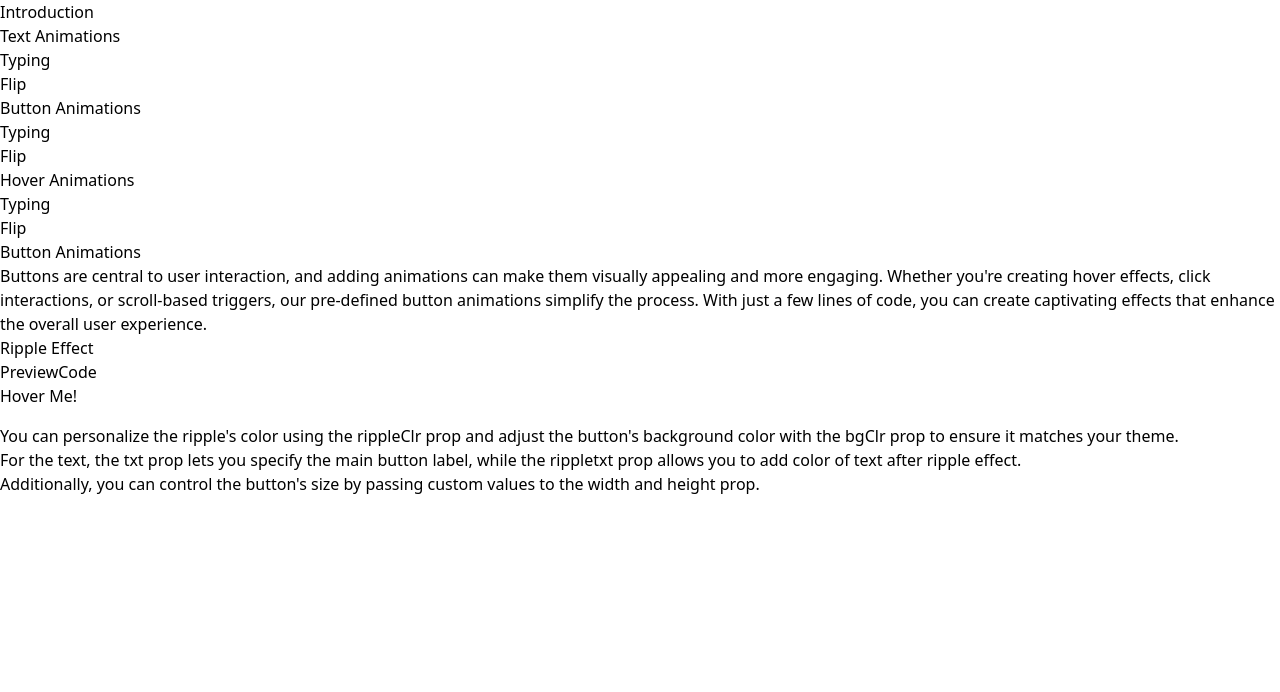
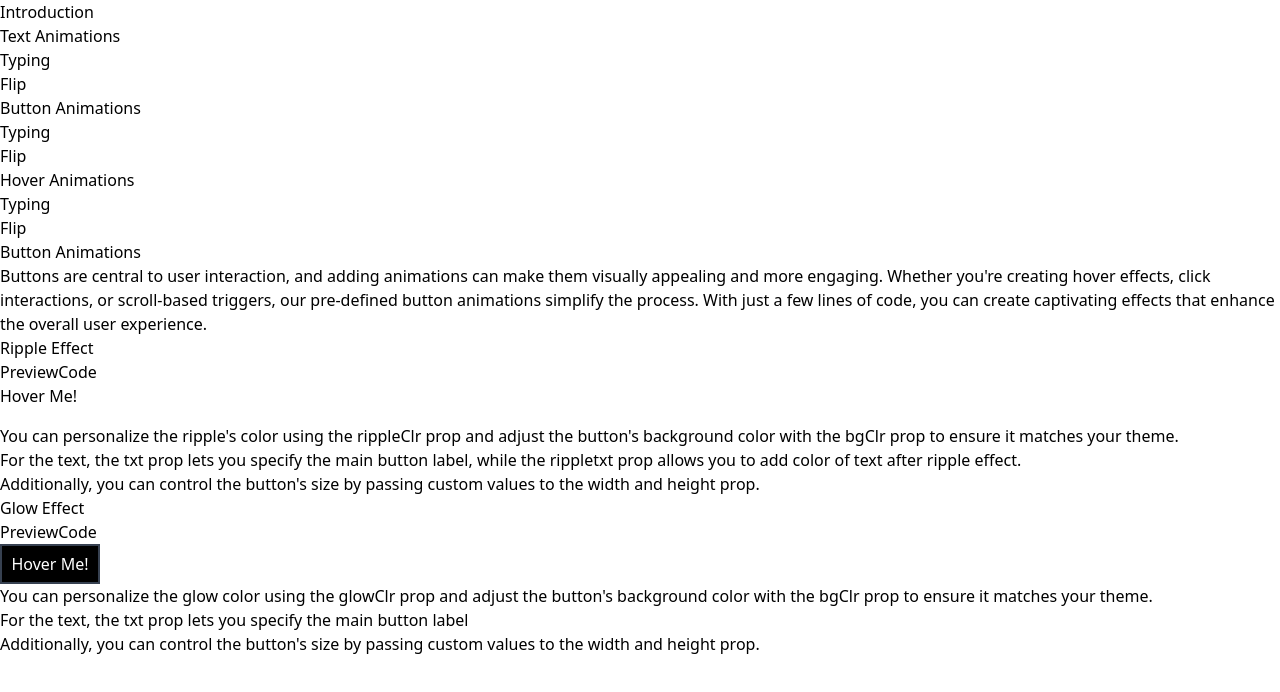
Before and after one commit to Hello-Utkarsh/AnimateCN, a React (Vite) app: page /docs in a window 1280 px wide. Shown: the top 692 px of the page. Built offline with nearby package versions, Linux system fonts and the light colour scheme; no server answers; a web font is replaced by a local one.

Commit message:
added glow effect

```diff
--- /dev/null
+++ b/src/components/BtnAnimations/Glow.tsx
@@ -0,0 +1,39 @@
+import { useState } from 'react'
+import { motion } from 'motion/react'
+
+export default function Glow(props: any) {
+    const [hovered, setHover] = useState(false)
+    const { bgClr, width, height, children, bdrClr, glowClr, txt, glowTxt } = props
+
+    return (
+        <div className='flex justify-center items-center w-fit relative'>
+            <motion.button
+                animate={hovered ? {
+                    borderWidth: 2,
+                    borderStyle: "solid",
+                    borderColor: glowClr || "#1e9bff",
+                    boxShadow: `0 0 20px ${glowClr || '#1e9bff'}`,
+                    color: glowTxt || "white"
+                } : { borderColor: bdrClr || "#374151", borderWidth: 2 }}
+                transition={{ duration: 0.2 }}
+                style={{
+                    backgroundColor: bgClr || "black",
+                    width: Number(width),
+                    height: Number(height) || 40,
+                    color: txt || "white"
+                }}
+                className='rounded-md border-gray-700'
+                onMouseEnter={() => { setHover(true) }} onMouseOut={() => setHover(false)}>{children || "Button"}</motion.button>
+            <motion.div variants={{
+                basic: { width: 6, background: 'black', left: '20%', skewX: 25 },
+                hovered: { width: 12, background: 'black', left: '70%', skewX: -25 }
+            }}
+                animate={hovered ? 'hovered' : 'basic'} className='absolute top-0 h-[2px]' />
+            <motion.div variants={{
+                basic: { width: 6, background: 'black', right: '20%', skewX: -25 },
+                hovered: { width: 12, background: 'black', right: '70%', skewX: 25 }
+            }}
+                animate={hovered ? 'hovered' : 'basic'} className='absolute bottom-0 h-[2px]' />
+        </div>
+    )
+}
--- a/src/components/BtnAnimations/Ripple.tsx
+++ b/src/components/BtnAnimations/Ripple.tsx
@@ -1,14 +1,25 @@
 import { motion } from 'motion/react'
-import React, { useState } from 'react'
+import { useState } from 'react'
 
 export default function Ripple(props: any) {
     const [hovered, setHover] = useState(false)
     const { rippleClr, bgClr, rippletxt, txt, children, width, height } = props
 
     return (
-        <div className='relative rounded-md flex items-center border-0 justify-center overflow-hidden' style={{ backgroundColor: bgClr || 'white', width: Number(width) || 80, height: Number(height) || 40 }} onMouseEnter={() => { setHover(true) }} onMouseOut={() => setHover(false)}>
-            <motion.button animate={hovered ? { color: rippletxt || '#ffffff' } : { color: txt || '#000000' }} onMouseEnter={() => { setHover(true) }} onMouseOut={() => setHover(false)} className='relative z-10 bg-transparent text-white font-medium border-0'>{children || "Button"}</motion.button>
-            <motion.div onMouseEnter={() => { setHover(true) }} onMouseOut={() => setHover(false)} animate={hovered ? { height: Number(height) + 20 || 60, width: (Number(width) + 20) || 100, top: -8 } : { height: 0, width: 0, top: 20 }} className='absolute z-0 left-auto top-0 h-0 w-0 rounded-full' style={{ backgroundColor: rippleClr || "#1f2937" }} />
+        <div
+            className='relative rounded-md flex items-center border-0 justify-center overflow-hidden'
+            style={{ backgroundColor: bgClr || 'white', width: Number(width) || 80, height: Number(height) || 40 }} onMouseEnter={() => { setHover(true) }}
+            onMouseOut={() => setHover(false)}>
+            <motion.button
+                animate={hovered ? { color: rippletxt || '#ffffff' } : { color: txt || '#000000' }}
+                onMouseEnter={() => { setHover(true) }}
+                onMouseOut={() => setHover(false)}
+                className='relative h-full w-full z-10 bg-transparent text-white font-medium border-0'>{children || "Button"}</motion.button>
+            <motion.div
+                onMouseEnter={() => { setHover(true) }}
+                onMouseOut={() => setHover(false)}
+                animate={hovered ? { height: Number(height) + 20 || 60, width: (Number(width) + 20) || 100, top: -8 } : { height: 0, width: 0, top: 20 }}
+                className='absolute z-0 left-auto top-0 h-0 w-0 rounded-full' style={{ backgroundColor: rippleClr || "#1f2937" }} />
         </div>
     )
 }
--- a/src/pages/docs/BtnDocs.tsx
+++ b/src/pages/docs/BtnDocs.tsx
@@ -1,5 +1,6 @@
 import DemoPreview from '../../components/DemoPreview'
 import Ripple from '../../components/BtnAnimations/Ripple'
+import Glow from '../../components/BtnAnimations/Glow'
 
 export default function BtnDocs() {
     return (
@@ -15,7 +16,18 @@ export default function BtnDocs() {
                 </DemoPreview>
                 <p className="text-pretty text-lg">You can personalize the ripple's color using the <span className='bg-gray-700 rounded-md px-1'>rippleClr</span> prop and adjust the button's background color with the <span className='bg-gray-700 rounded-md px-1'>bgClr</span> prop to ensure it matches your theme.</p>
                 {/* code */}
-                <p className="text-pretty text-lg">For the text, the <span className='bg-gray-700 rounded-md px-1'>txt</span> prop lets you specify the main button label, while the rippletxt prop allows you to add color of text after ripple effect.</p>
+                <p className="text-pretty text-lg">For the text, the <span className='bg-gray-700 rounded-md px-1'>txt</span> prop lets you specify the main button label, while the <span className='bg-gray-700 rounded-md px-1'>rippletxt</span> prop allows you to add color of text after ripple effect.</p>
+                {/* code */}
+                <p className="text-pretty text-lg">Additionally, you can control the button's size by passing custom values to the <span className='bg-gray-700 rounded-md px-1'>width</span> and <span className='bg-gray-700 rounded-md px-1'>height</span> prop.</p>
+            </span>
+            <span className="flex flex-col gap-3">
+                <h2 className="text-2xl font-semibold">Glow Effect</h2>
+                <DemoPreview className='w-[100%] h-[50vh] border border-gray-700 rounded-md divide-y-2 divide-gray-700 items-start justify-start'>
+                    <Glow width='100'>Hover Me!</Glow>
+                </DemoPreview>
+                <p className="text-pretty text-lg">You can personalize the glow color using the <span className='bg-gray-700 rounded-md px-1'>glowClr</span> prop and adjust the button's background color with the <span className='bg-gray-700 rounded-md px-1'>bgClr</span> prop to ensure it matches your theme.</p>
+                {/* code */}
+                <p className="text-pretty text-lg">For the text, the <span className='bg-gray-700 rounded-md px-1'>txt</span> prop lets you specify the main button label</p>
                 {/* code */}
                 <p className="text-pretty text-lg">Additionally, you can control the button's size by passing custom values to the <span className='bg-gray-700 rounded-md px-1'>width</span> and <span className='bg-gray-700 rounded-md px-1'>height</span> prop.</p>
             </span>
--- a/src/pages/docs/Docs.tsx
+++ b/src/pages/docs/Docs.tsx
@@ -1,6 +1,6 @@
 import BtnDocs from "./BtnDocs";
-import Intro from "./Intro";
-import TextDocs from "./TextDocs";
+// import Intro from "./Intro";
+// import TextDocs from "./TextDocs";
 
 export default function Docs() {
 
```
